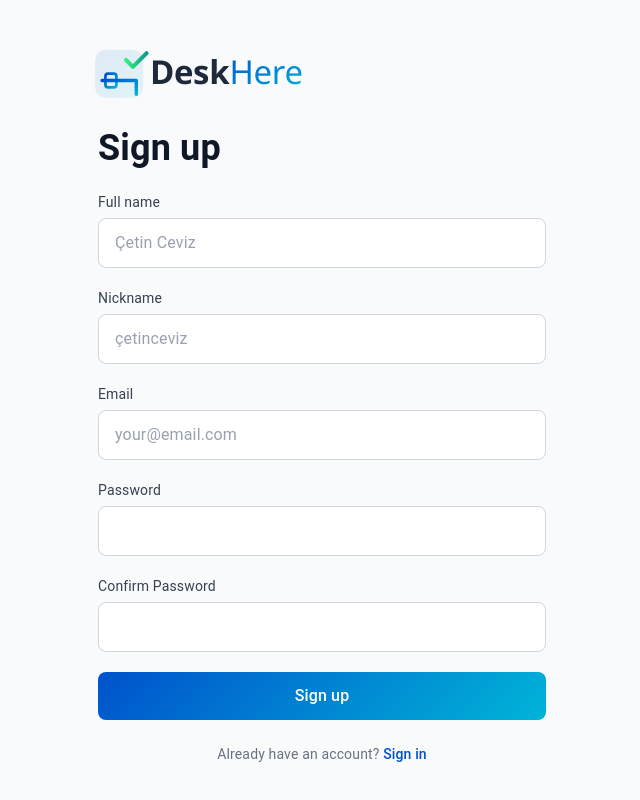
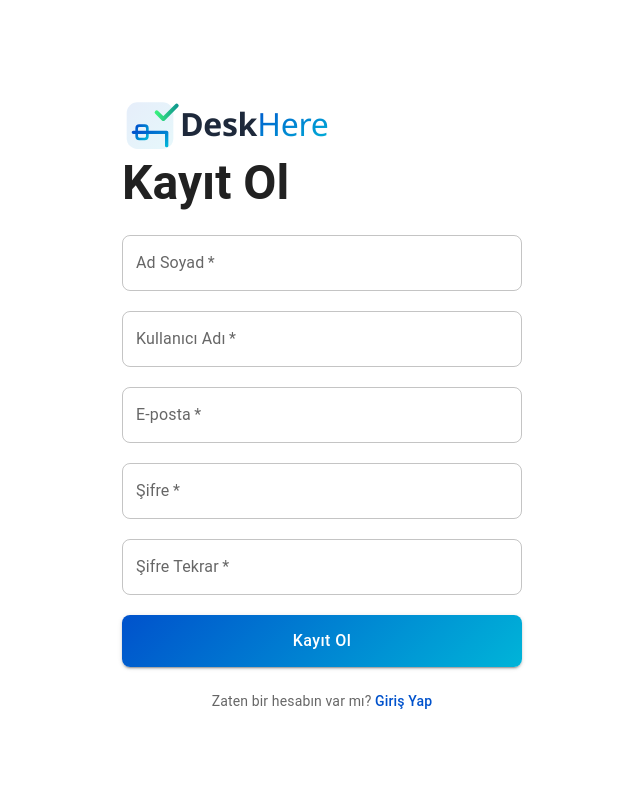
Before and after one commit to turankucukk/cw-frontend, a Next.js app: page /register in a window 1280 px wide. Shown: the whole page, without its empty margins (318-958 px from the left). Built offline with nearby package versions, Linux system fonts and the light colour scheme; what @mui/material-nextjs would draw is missing.

Commit message:
register sayfası MUI ile yeniden yazıldı, Türkçeleştirildi

```diff
--- a/src/components/forms/RegisterForm.tsx
+++ b/src/components/forms/RegisterForm.tsx
@@ -1,6 +1,7 @@
 "use client";
 import { useState, type FormEvent } from "react";
 import { useRouter } from "next/navigation";
+import { Box, TextField, Button, Typography, Alert } from "@mui/material";
 
 export default function RegisterForm() {
   const router = useRouter();
@@ -16,7 +17,7 @@ export default function RegisterForm() {
     event.preventDefault();
 
     if (password !== confirmPassword) {
-      setError("Passwords do not match.");
+      setError("Şifreler eşleşmiyor.");
       return;
     }
 
@@ -24,21 +25,30 @@ export default function RegisterForm() {
     setLoading(true);
 
     try {
-      console.log("Register submitted", { name, nickname, email, password });
+      console.log("Kayıt gönderildi", { name, nickname, email, password });
       await new Promise((resolve) => setTimeout(resolve, 500));
       router.push("/");
     } catch (err) {
-      setError(err instanceof Error ? err.message : "Bir hata oluştu");
+      setError(err instanceof Error ? err.message : "Bir hata oluştu.");
     } finally {
       setLoading(false);
     }
   };
 
   return (
-    <div className="min-h-screen flex items-center justify-center bg-gray-50 px-4">
-      <div className="w-full max-w-md space-y-6">
-        {/* DeskHere Logo - sadece ikon + isim, alt yazı yok */}
-        <div className="w-72 -ml-5">
+    <Box
+      sx={{
+        minHeight: "100vh",
+        display: "flex",
+        alignItems: "center",
+        justifyContent: "center",
+        bgcolor: "background.default",
+        px: 2,
+      }}
+    >
+      <Box sx={{ width: { xs: "100%", sm: 400 } }}>
+        {/* DeskHere Logo */}
+        <Box sx={{ width: 280, ml: -1.5 }}>
           <svg viewBox="0 0 420 100" width="100%" height="100%" xmlns="http://www.w3.org/2000/svg">
             <defs>
               <linearGradient id="brandGradient" x1="0%" y1="0%" x2="100%" y2="100%">
@@ -62,97 +72,84 @@ export default function RegisterForm() {
               <text x="116" fontFamily="Segoe UI, Inter, Arial, sans-serif" fontSize="48" fontWeight="400" fill="url(#brandGradient)" letterSpacing="-0.5">Here</text>
             </g>
           </svg>
-        </div>
+        </Box>
 
-        <h1 className="text-4xl font-bold text-gray-900">Sign up</h1>
+        <Typography variant="h3" sx={{ mb: 3, fontWeight: 700 }}>
+          Kayıt Ol
+        </Typography>
 
-        <form onSubmit={handleSubmit} className="space-y-5">
-          {error && (
-            <div className="text-red-700 text-sm bg-red-50 border border-red-200 rounded-lg px-3 py-2">
-              {error}
-            </div>
-          )}
+        <Box component="form" onSubmit={handleSubmit} sx={{ display: "flex", flexDirection: "column", gap: 2.5 }}>
+          {error && <Alert severity="error">{error}</Alert>}
 
-          <div>
-            <label htmlFor="name" className="block text-sm text-gray-700 mb-1.5">Full name</label>
-            <input
-              id="name"
-              type="text"
+          <TextField
+            label="Ad Soyad"
             placeholder="Çetin Ceviz"
             value={name}
-              onChange={(event) => setName(event.target.value)}
-              className="block w-full rounded-lg border border-gray-300 bg-white px-4 py-3 text-gray-900 placeholder-gray-400 focus:ring-2 focus:ring-[#0052CC] focus:border-[#0052CC] focus:outline-none"
+            onChange={(e) => setName(e.target.value)}
+            fullWidth
             required
           />
-          </div>
 
-          <div>
-            <label htmlFor="nickname" className="block text-sm text-gray-700 mb-1.5">Nickname</label>
-            <input
-              id="nickname"
-              type="text"
+          <TextField
+            label="Kullanıcı Adı"
             placeholder="çetinceviz"
             value={nickname}
-              onChange={(event) => setNickname(event.target.value)}
-              className="block w-full rounded-lg border border-gray-300 bg-white px-4 py-3 text-gray-900 placeholder-gray-400 focus:ring-2 focus:ring-[#0052CC] focus:border-[#0052CC] focus:outline-none"
+            onChange={(e) => setNickname(e.target.value)}
+            fullWidth
             required
           />
-          </div>
 
-          <div>
-            <label htmlFor="email" className="block text-sm text-gray-700 mb-1.5">Email</label>
-            <input
-              id="email"
+          <TextField
+            label="E-posta"
             type="email"
-              placeholder="your@email.com"
+            placeholder="ornek@email.com"
             value={email}
-              onChange={(event) => setEmail(event.target.value)}
-              className="block w-full rounded-lg border border-gray-300 bg-white px-4 py-3 text-gray-900 placeholder-gray-400 focus:ring-2 focus:ring-[#0052CC] focus:border-[#0052CC] focus:outline-none"
+            onChange={(e) => setEmail(e.target.value)}
+            fullWidth
             required
           />
-          </div>
 
-          <div>
-            <label htmlFor="password" className="block text-sm text-gray-700 mb-1.5">Password</label>
-            <input
-              id="password"
+          <TextField
+            label="Şifre"
             type="password"
             value={password}
-              onChange={(event) => setPassword(event.target.value)}
-              className="block w-full rounded-lg border border-gray-300 bg-white px-4 py-3 text-gray-900 focus:ring-2 focus:ring-[#0052CC] focus:border-[#0052CC] focus:outline-none"
+            onChange={(e) => setPassword(e.target.value)}
+            fullWidth
             required
           />
-          </div>
 
-          <div>
-            <label htmlFor="confirmPassword" className="block text-sm text-gray-700 mb-1.5">Confirm Password</label>
-            <input
-              id="confirmPassword"
+          <TextField
+            label="Şifre Tekrar"
             type="password"
             value={confirmPassword}
-              onChange={(event) => setConfirmPassword(event.target.value)}
-              className="block w-full rounded-lg border border-gray-300 bg-white px-4 py-3 text-gray-900 focus:ring-2 focus:ring-[#0052CC] focus:border-[#0052CC] focus:outline-none"
+            onChange={(e) => setConfirmPassword(e.target.value)}
+            fullWidth
             required
           />
-          </div>
 
-          <button
+          <Button
             type="submit"
+            variant="contained"
             disabled={loading}
-            className="w-full rounded-lg px-4 py-3 text-white font-medium disabled:opacity-50 transition"
-            style={{ background: "linear-gradient(135deg, #0052CC 0%, #00B4D8 100%)" }}
+            fullWidth
+            sx={{
+              py: 1.5,
+              background: "linear-gradient(135deg, #0052CC 0%, #00B4D8 100%)",
+              textTransform: "none",
+              fontSize: "1rem",
+            }}
           >
-            {loading ? "Kayıt oluşturuluyor..." : "Sign up"}
-          </button>
-        </form>
+            {loading ? "Kayıt oluşturuluyor..." : "Kayıt Ol"}
+          </Button>
+        </Box>
 
-        <p className="text-center text-sm text-gray-500">
-          Already have an account?{" "}
-          <a href="/login" className="text-[#0052CC] hover:underline font-medium">
-            Sign in
-          </a>
-        </p>
-      </div>
-    </div>
+        <Typography variant="body2" align="center" sx={{ mt: 3, color: "text.secondary" }}>
+          Zaten bir hesabın var mı?{" "}
+          <Box component="a" href="/login" sx={{ color: "#0052CC", fontWeight: 500, textDecoration: "none" }}>
+            Giriş Yap
+          </Box>
+        </Typography>
+      </Box>
+    </Box>
   );
 }
```
Lines whose indentation alone changed are shown as unchanged.
